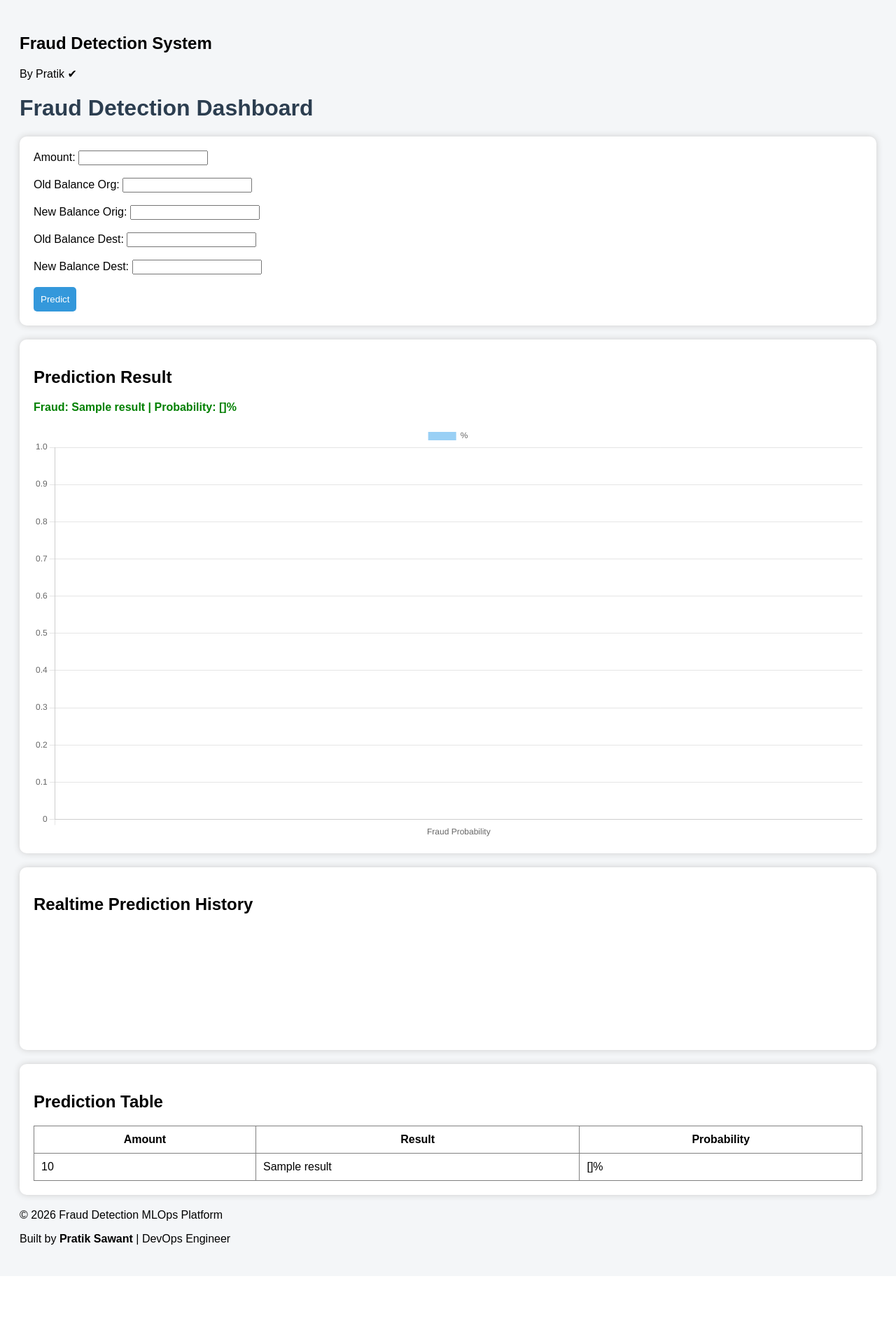
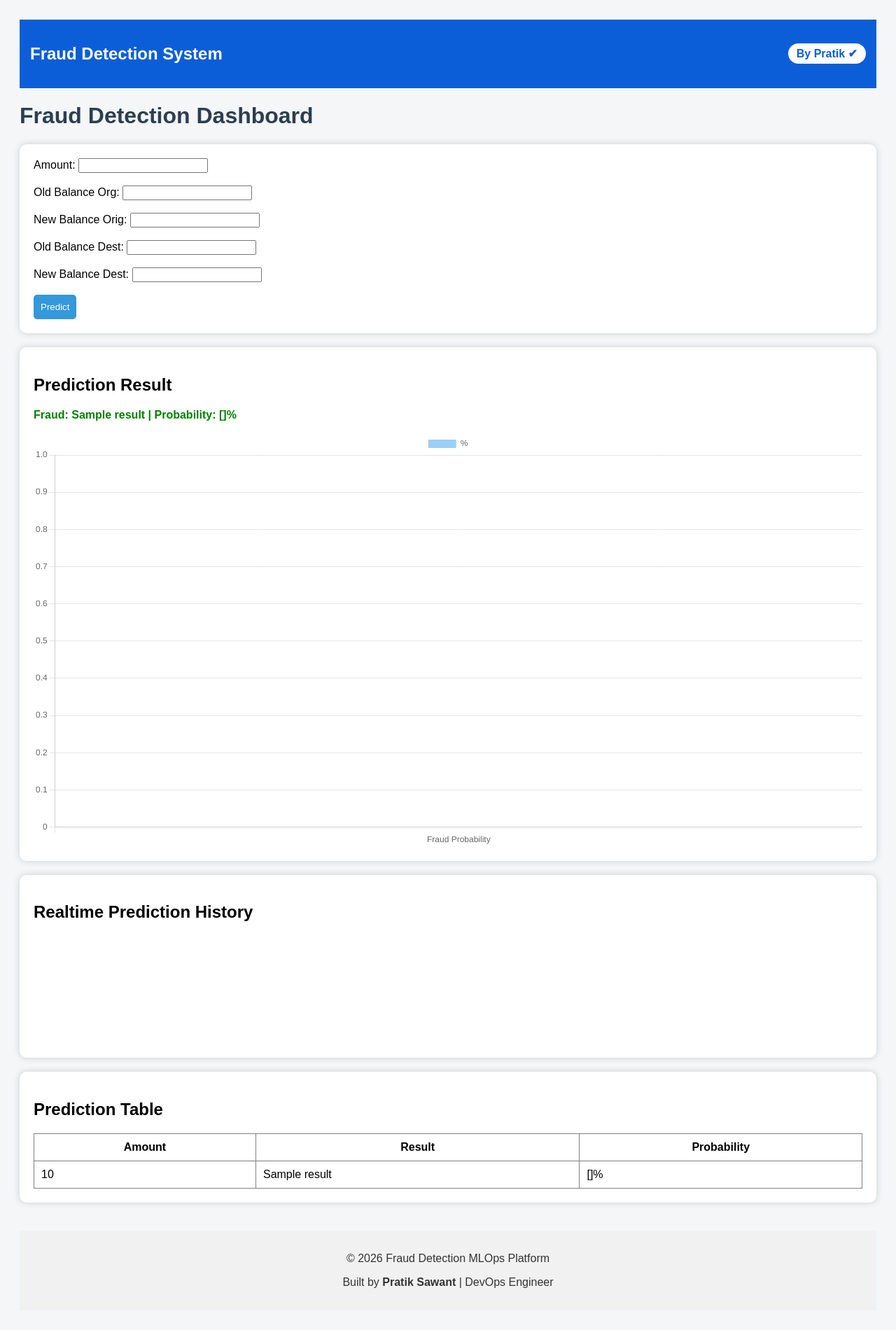
Before and after one commit to Pratiks-96/mlops-fraud-detection, a FastAPI app: template app/templates/index.html in a window 1280 px wide. Shown: the whole page at 70% size. Before the commit the page ends 1778 px from the top, so only its background shows below. Run offline with FastAPI, Linux system fonts and the light colour scheme; the template is opened without the code that fills it: most values are stand-ins (such as "Sample title", 1, 10 or a date in 2020); a map, chart or similar area stays blank.

Commit message:
Update style.css

```diff
--- a/app/static/style.css
+++ b/app/static/style.css
@@ -7,7 +7,30 @@ body {
 h1 {
     color: #2c3e50;
 }
+.navbar {
+    background: #0b5ed7;
+    color: white;
+    padding: 15px;
+    display: flex;
+    justify-content: space-between;
+    align-items: center;
+}
 
+.badge {
+    background: white;
+    color: #0b5ed7;
+    padding: 5px 12px;
+    border-radius: 20px;
+    font-weight: bold;
+}
+
+.footer {
+    margin-top: 40px;
+    padding: 15px;
+    text-align: center;
+    background: #f1f1f1;
+    color: #333;
+}
 .card {
     background: white;
     padding: 20px;
```
